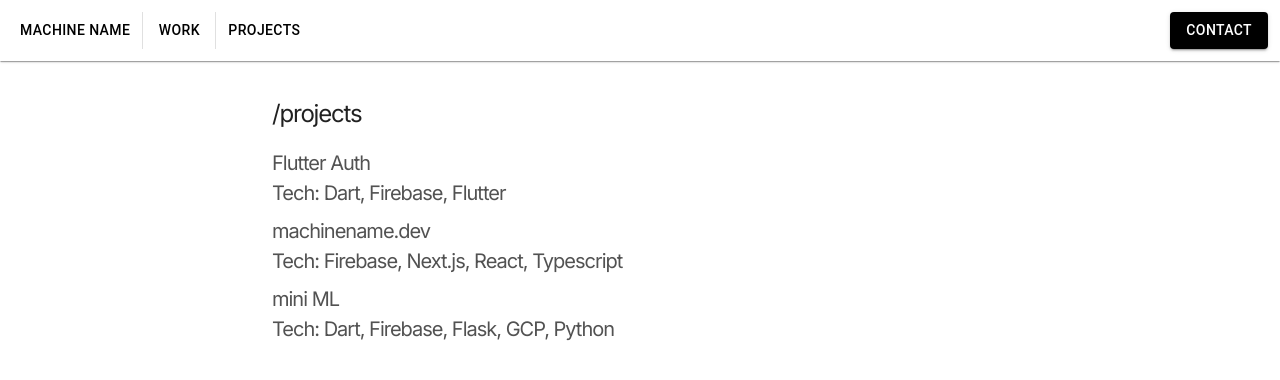
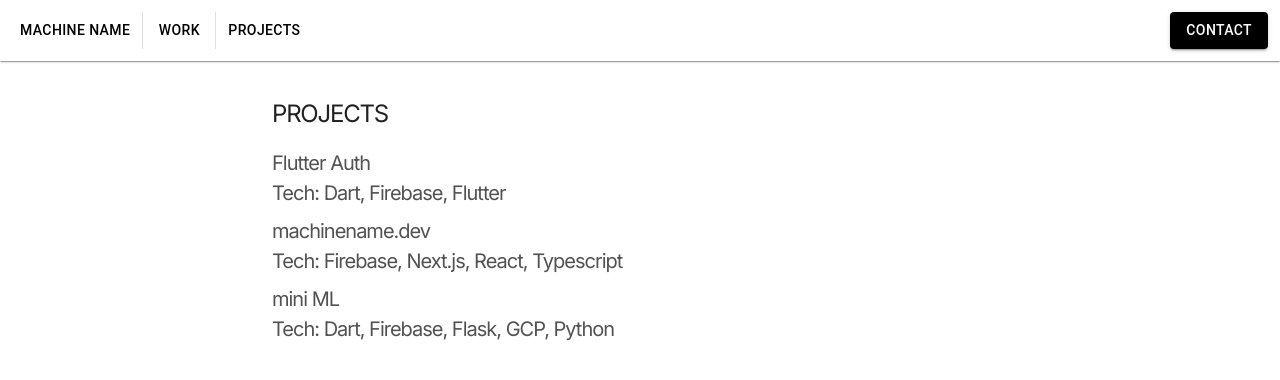
Before and after one commit to machinename/machine_name, a Next.js app: page /projects in a window 1280 px wide. Shown: the top 380 px of the page. Built offline with nearby package versions, Linux system fonts and the light colour scheme.

Commit message:
Updated Titles

```diff
--- a/app/components/contact_form.tsx
+++ b/app/components/contact_form.tsx
@@ -41,7 +41,7 @@
 
     return (
         <>
-            <h1  className="mb-4 tracking-tighter">/contact</h1>
+            <h1  className="mb-4 tracking-tighter">CONTACT</h1>
             <form onSubmit={handleSubmit} className="flex flex-col gap-2">
                 <TextField
                     className="w-full"
--- a/app/components/lists.tsx
+++ b/app/components/lists.tsx
@@ -59,7 +59,7 @@
 export function ProjectList() {
   return (
     <div>
-      <h1 className="mb-4 tracking-tighter">/projects</h1>
+      <h1 className="mb-4 tracking-tighter">PROJECTS</h1>
       <div className=' flex flex-col gap-2 justify-center ' >
         <Link className='flex flex-col' href='https://github.com/machinename/flutter_firebase_auth'  target='_blank' rel='noopener noreferrer' passHref>
           <h2 className=" tracking-tighter text-neutral-600 dark:text-neutral-400">Flutter Auth</h2>
@@ -84,7 +84,7 @@
 export function WorkList() {
   return (
   <>
-    <h1 className="mb-4 tracking-tighter">/work</h1>
+    <h1 className="mb-4 tracking-tighter">WORK</h1>
 
     <h2 className="tracking-tighter text-neutral-600 dark:text-neutral-400">Clyde & Co</h2>
     <h2 className="tracking-tighter mb-4 text-neutral-600 dark:text-neutral-400">Test Automation Engineer, 2023 — Current </h2>
```
